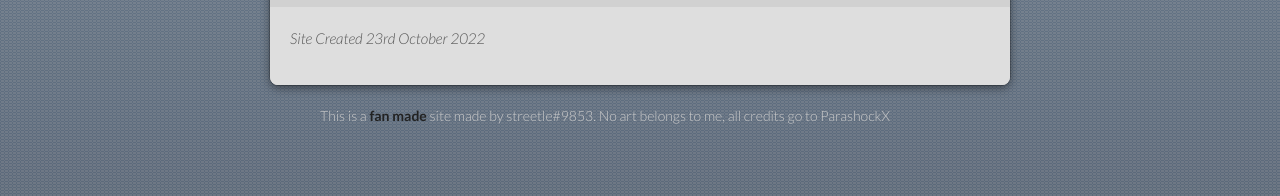
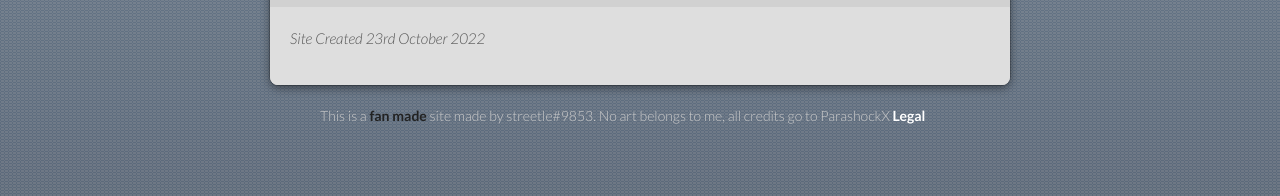
Before and after one commit to streetlegithub/bringbackdislikes.ml, a Jekyll site: the page built from index.md, in a window 1280 px wide. Shown: the part 965-1161 px from the top of the page. Built offline with Jekyll 4.4.1, drawn with Linux system fonts in a browser that asks for light colours; our own code applies the rules of GitHub Pages for plain Markdown files.

Commit message:
Update default.html

```diff
--- a/_layouts/default.html
+++ b/_layouts/default.html
@@ -31,7 +31,9 @@
       </section>
     </div>
     <footer>
-      <p>This is a <strong>fan made</strong> site made by streetle#9853. No art belongs to me, all credits go to ParashockX</p>
+      <p>This is a <strong>fan made</strong> site made by streetle#9853. No art belongs to me, all credits go to ParashockX
+
+<a href="https://www.bringbackdislikes.ml/legal">Legal</a></p>
     </footer>
     <!--[if !IE]><script>fixScale(document);</script><![endif]-->
   </body>
```
